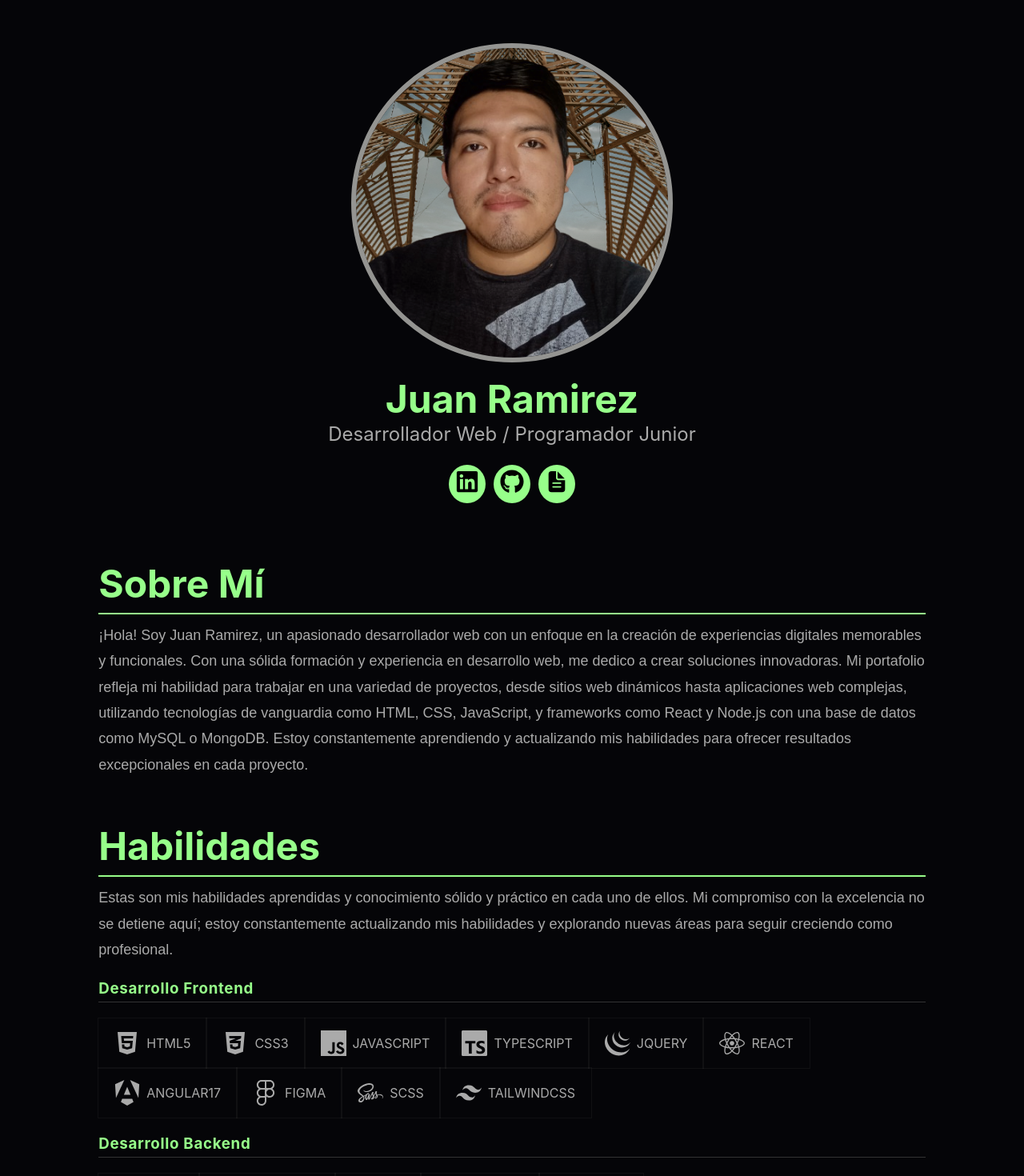
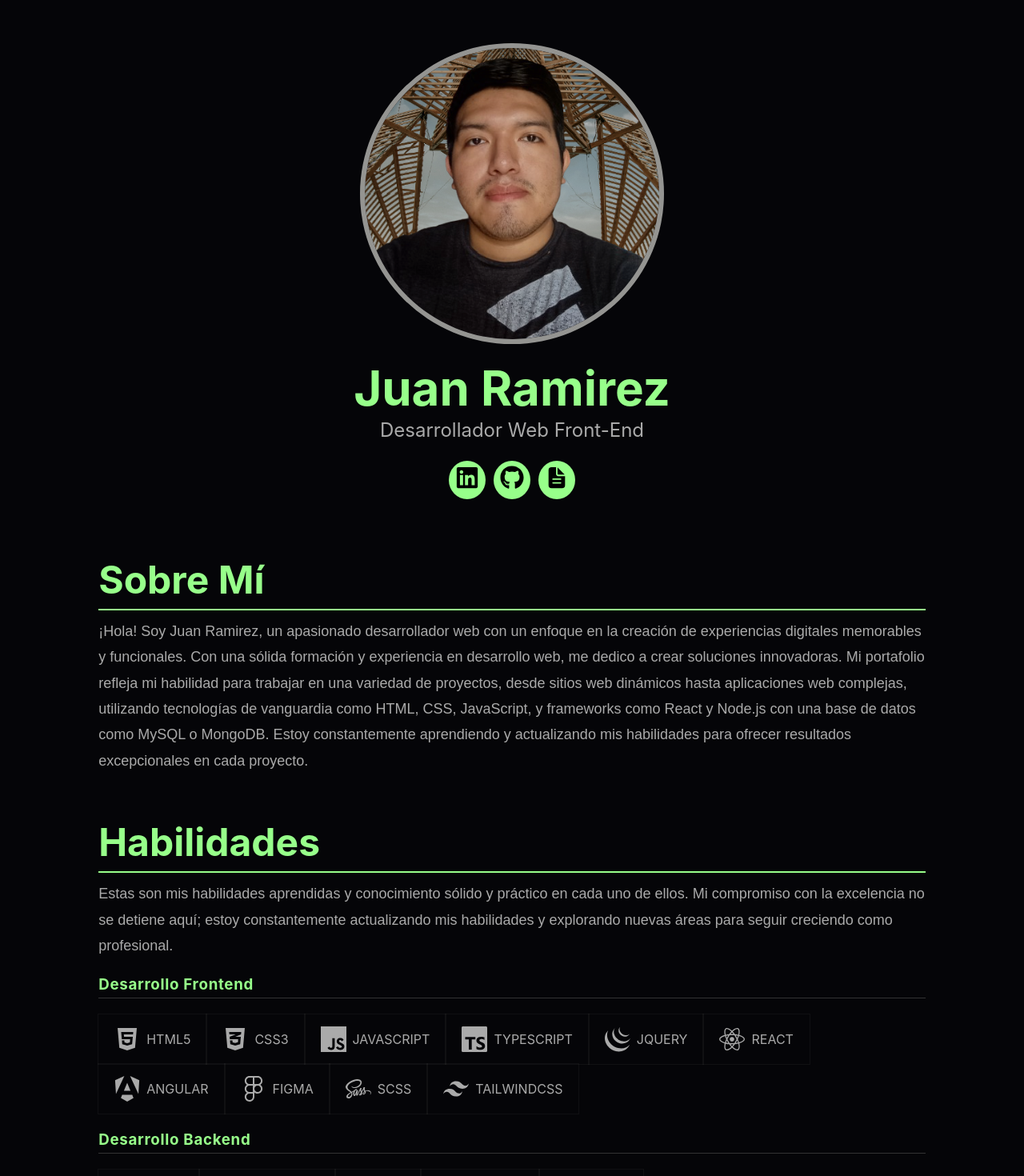
Before and after one commit to juanRCoder/updating-portfolio, a React (Vite) app: page / in a window 1280 px wide. Shown: the top 1470 px of the page at 80% size. Built offline with nearby package versions, Linux system fonts and the light colour scheme; the HTML template or start-up script is replaced by a standard one.

Commit message:
feat: update information

```diff
--- a/src/components/Home/Home.scss
+++ b/src/components/Home/Home.scss
@@ -28,7 +28,7 @@
     }
     &_name {
       font-weight: bold;
-      font-size: xxx-large;
+      font-size: 60px;
       margin: 10px 0 0;
       @media screen and (max-width: 500px) {
         font-size: xx-large;
--- a/src/components/Home/Home.tsx
+++ b/src/components/Home/Home.tsx
@@ -16,7 +16,7 @@ function Perfil() {
                     <img src={photo} alt='photo' title='juanRamirez' />
                 </div>
                 <h1 className='perfilContainer_box_name'>Juan Ramirez</h1>
-                <h1 className='perfilContainer_box_job'>Desarrollador Web / Programador Junior</h1>
+                <h1 className='perfilContainer_box_job'>Desarrollador Web Front-End</h1>
                 <div className='perfilContainer_box_redes'>
                     {icons.map((icon, i) => (
                         <a href={icon.to} target="_BLANK" className="perfilContainer_box_redes_span" key={i} title={icon.title}>{icon.icon}</a>
--- a/src/components/Skills/Skills.tsx
+++ b/src/components/Skills/Skills.tsx
@@ -11,7 +11,7 @@ function Skills() {
         { icon: <SiTypescript className="rIcon" />, text: 'TYPESCRIPT' },
         { icon: <SiJquery className="rIcon" />, text: 'JQUERY' },
         { icon: <FaReact className="rIcon" />, text: 'REACT' },
-        { icon: <SiAngular className="rIcon" />, text: 'ANGULAR17' },
+        { icon: <SiAngular className="rIcon" />, text: 'ANGULAR' },
         { icon: <FaFigma className="rIcon" />, text: 'FIGMA' },
         { icon: <FaSass className="rIcon" />, text: 'SCSS' },
         { icon: <SiTailwindcss className="rIcon" />, text: 'TAILWINDCSS' },
```
